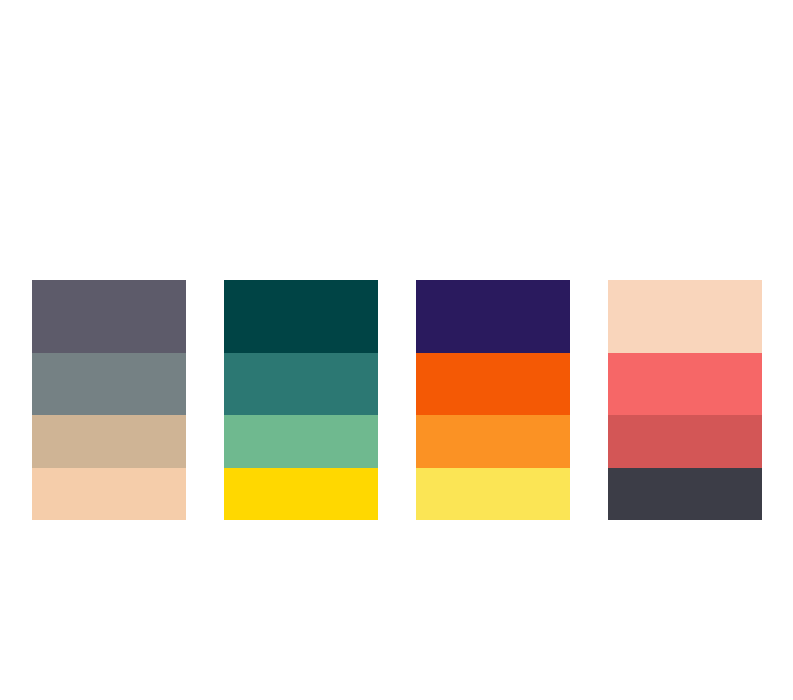
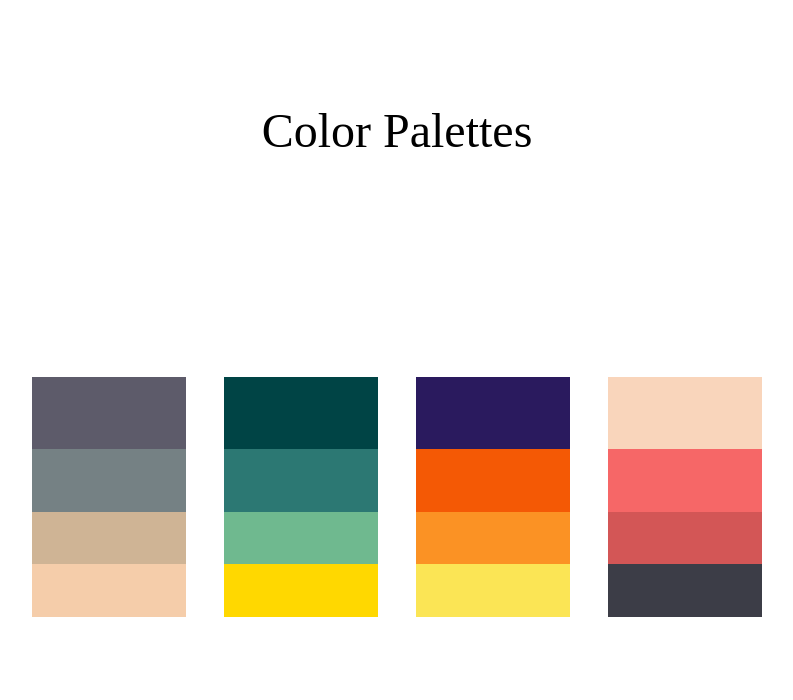
Before and after one commit to SimonaHriscu/color-palette-w-sass, a website: page src/index.html in a window 1280 px wide. Shown: the whole page, without its empty margins (243-1036 px from the left). Drawn offline with nearby package versions, Linux system fonts and the light colour scheme; files that its build step writes are made by us from their sources.

Commit message:
title added

```diff
--- a/src/index.html
+++ b/src/index.html
@@ -4,9 +4,10 @@
     <meta charset="UTF-8" />
     <meta name="viewport" content="width=device-width, initial-scale=1.0" />
     <link rel="stylesheet" href="./styles/main.css" />
-    <title>Color guide</title>
+    <title>Color Palettes</title>
   </head>
   <body>
+    <div class="title">Color Palettes</div>
     <div class="main">
 
     <div class="container1">
--- a/src/scss/_mixin.scss
+++ b/src/scss/_mixin.scss
@@ -5,7 +5,7 @@
       background-color: color(info-background);
       text-align: center;
 }
-@mixin display-flex{
+@mixin display-flex-row{
     display: flex;
     flex-direction: row;
     align-items: center;
@@ -14,6 +14,9 @@
 @mixin cont-settings{
     width: 12vw;
     height: 30vh;
+}
+
+@mixin flex-column{
     display: flex;
     flex-direction: column;
 }
--- a/src/scss/content/_content.scss
+++ b/src/scss/content/_content.scss
@@ -1,7 +1,15 @@
+.title{
+ width: 60vw;
+ height: 7vw;
+ font-size: 3rem;
+ text-align: center;
+
+}
+
 .main {
   width: 60vw;
   height: 50vh;
-  @include display-flex;
+  @include display-flex-row;
   justify-content: space-around;
 
  /// Settings Containers
@@ -11,6 +19,7 @@
   .container3,
   .container4 {
     @include cont-settings;
+    @include flex-column;
     .mini1-container1,
     .mini2-container1,
     .mini3-container1,
--- a/src/scss/default-page/_default-page.scss
+++ b/src/scss/default-page/_default-page.scss
@@ -6,6 +6,7 @@
   body {
     width: 100vw;
     height: 100vh;
-    @include display-flex;
-    justify-content: center;
+    @include flex-column;
+    align-items:center;
+    justify-content: space-evenly;
   }
```
